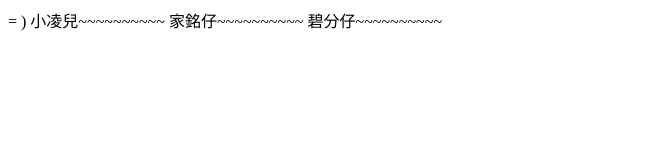
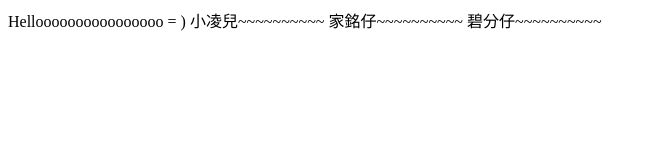
Before and after one commit to 1101137121/GitDemo, a plain HTML site: page Hello0320/index.html in a window 1280 px wide. Shown: the whole page, without its empty margins (0-655 px from the left). Drawn offline with Linux system fonts and the light colour scheme.

Commit message:
Hello World

```diff
--- a/Hello0320/index.html
+++ b/Hello0320/index.html
@@ -4,7 +4,7 @@
     <title>BF is pig</title>
 </head>
 <body>
-= )
+Helloooooooooooooooo = )
 小凌兒~~~~~~~~~~
 家銘仔~~~~~~~~~~
 碧分仔~~~~~~~~~~
```
